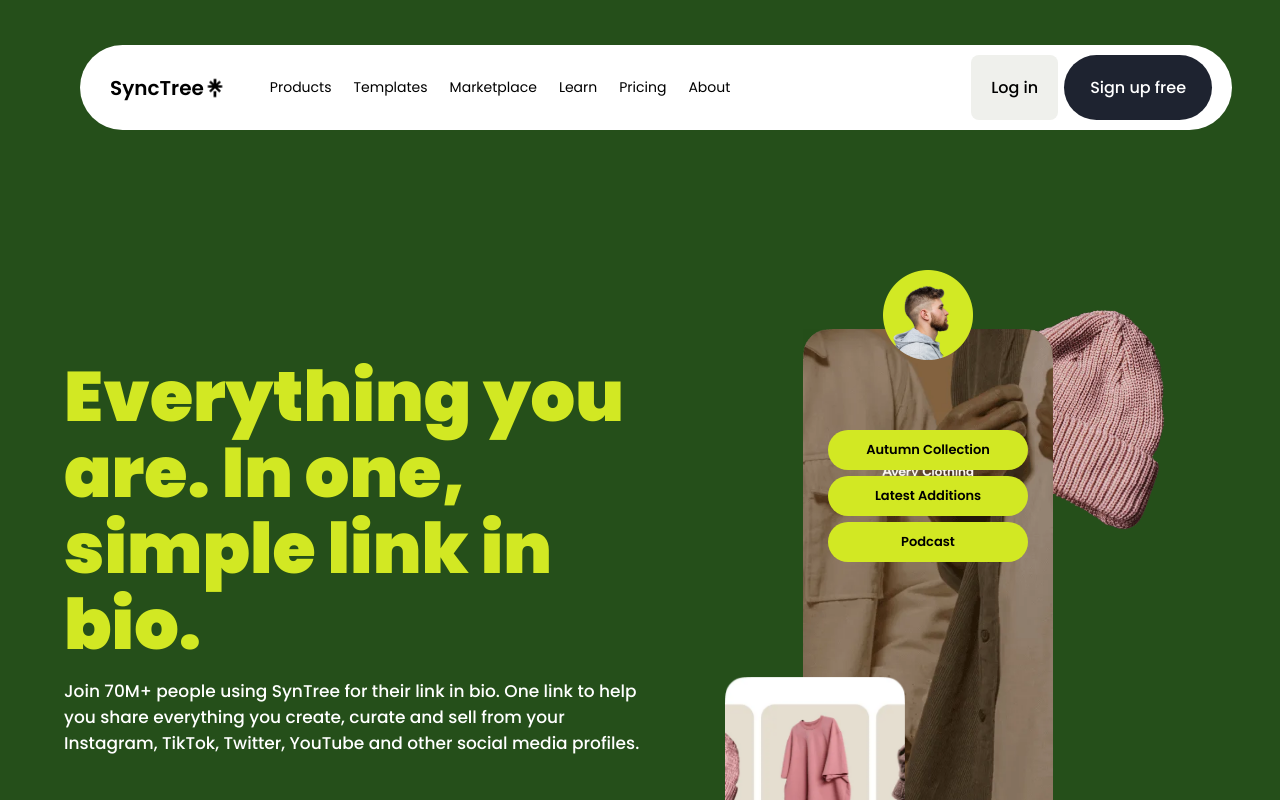
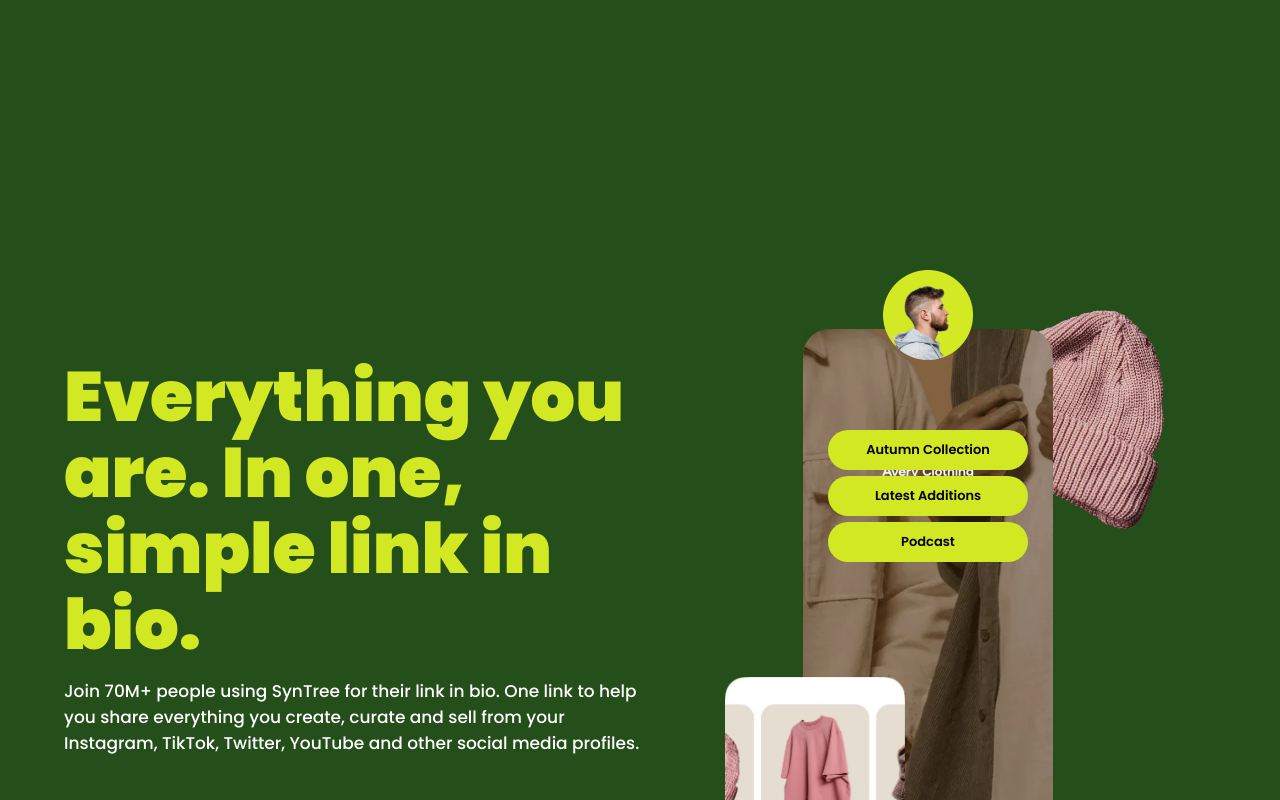
Before and after one commit to ibad-hussain/synctree, a Next.js app: page / in a window 1280 px wide. Shown: the top 800 px of the page. Built offline with nearby package versions, Linux system fonts and the light colour scheme; no server answers.

Commit message:
Fixed bugs

```diff
--- a/components/Navbar.js
+++ b/components/Navbar.js
@@ -12,7 +12,7 @@
 
   const pathname = usePathname();
   const isGeneratePage = pathname === "/generate";
-  const showNavbar = ['/', '/generate', '/products', '/templates', '/marketplace', '/learn', '/pricing', '/about'].includes(pathname);
+  const showNavbar = ['/products', '/templates', '/marketplace', '/learn', '/pricing', '/about'].includes(pathname);
 
 
   return (
```
